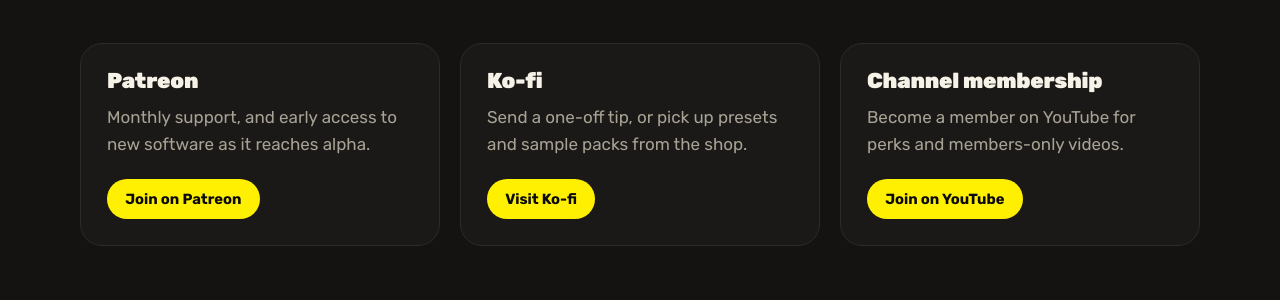
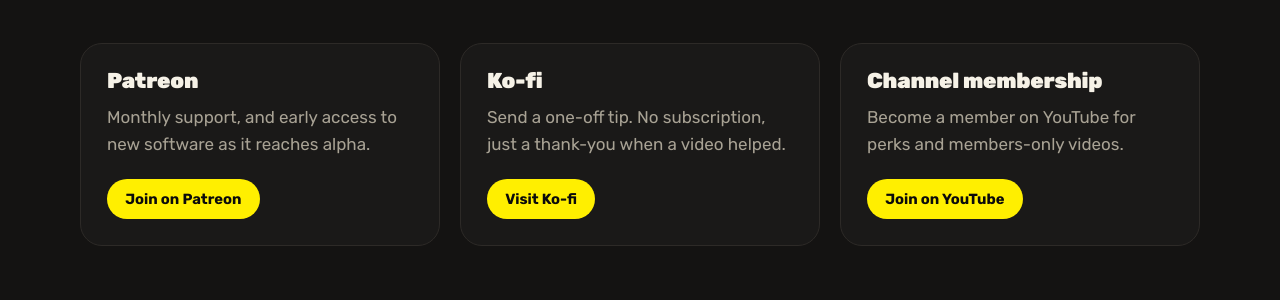
Before and after one commit to mochreach/mochreach.github.io, a Jekyll site: the page built from index.html, in a window 1280 px wide and 900 px high, scrolled down 5352 px. Shown: the part 153-453 px from the top of the window. Built offline with Jekyll 4.4.1, drawn with Linux system fonts in a browser that asks for light colours.

Commit message:
Ko-fi is for tips only for now
Co-Authored-By: Claude Opus 5.5 <noreply@anthropic.com>

```diff
--- a/index.html
+++ b/index.html
@@ -154,7 +154,7 @@ body_class: home
       </li>
       <li class="card tile">
         <h3>Ko-fi</h3>
-        <p>Send a one-off tip, or pick up presets and sample packs from the shop.</p>
+        <p>Send a one-off tip. No subscription, just a thank-you when a video helped.</p>
         <a class="btn btn-small btn-yellow" href="https://ko-fi.com/mochreach">Visit Ko-fi</a>
       </li>
       <li class="card tile">
```
